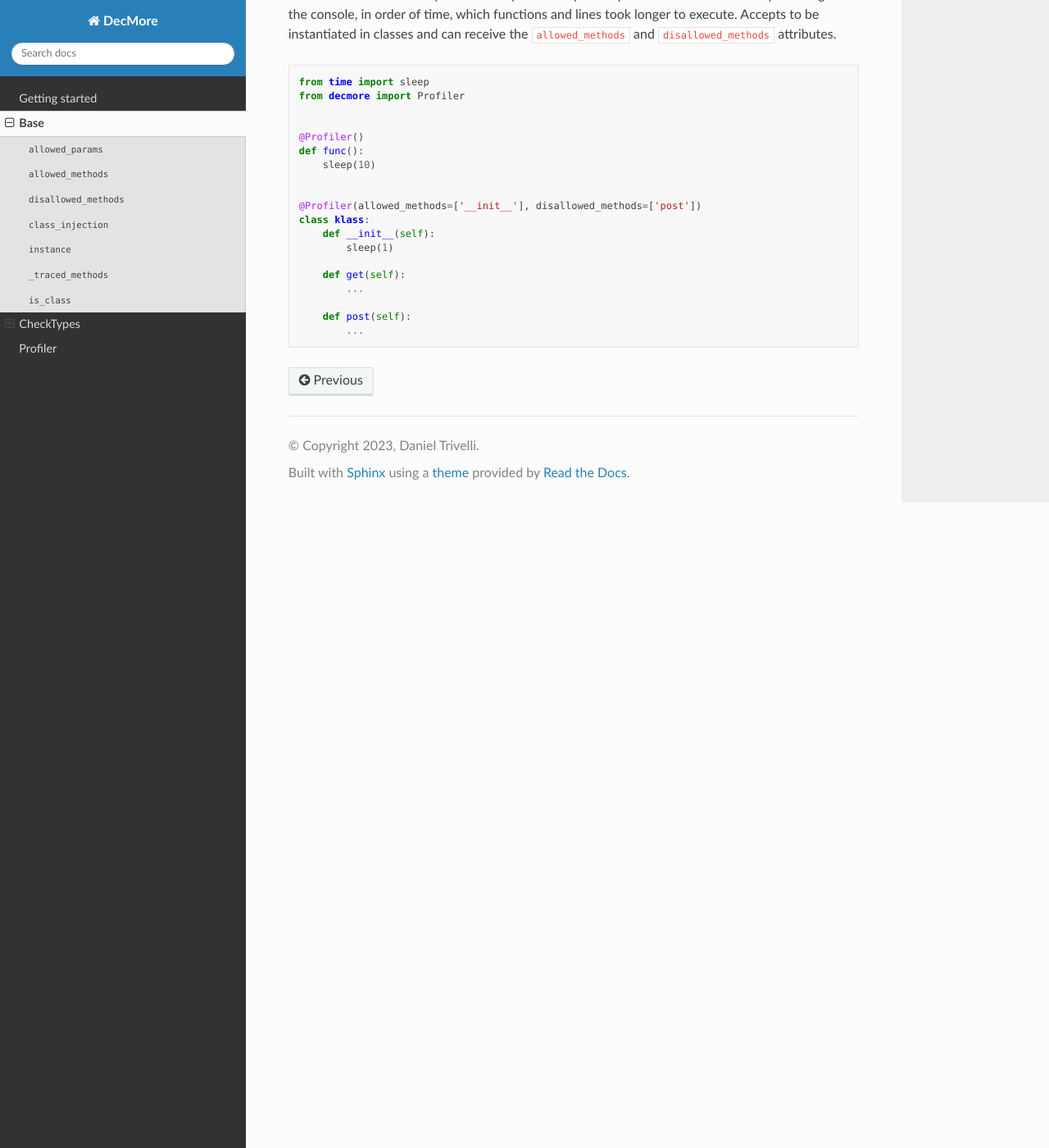
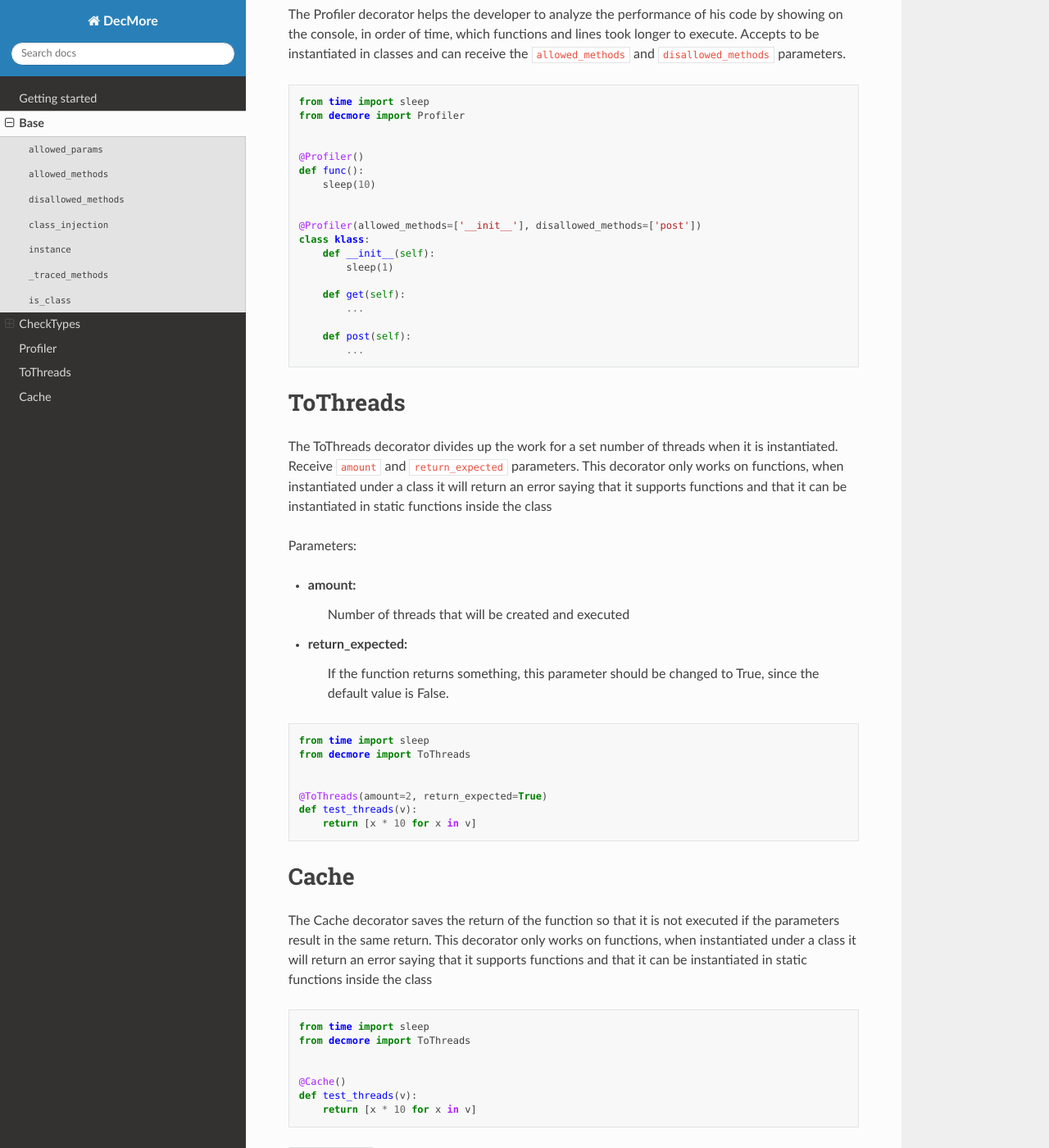
Before and after one commit to DanielTrivelli/decmore, a Sphinx documentation site: the page built from docs/decorators.rst, in a window 1280 px wide and 1400 px high, scrolled down 2703 px. Shown: the whole window at 82% size. Built offline with Sphinx 7.4.7 and the Read the Docs theme 2.0.0, drawn with Linux system fonts in a browser that asks for light colours.

Commit message:
Updating documentation for v1.1.0 release

```diff
--- a/docs/conf.py
+++ b/docs/conf.py
@@ -9,7 +9,7 @@
 project = 'DecMore'
 copyright = '2023, Daniel Trivelli'
 author = 'Daniel Trivelli'
-release = '1.0.1'
+release = '1.1.0'
 
 extensions = [
     'sphinx.ext.duration',
--- a/docs/decorators.rst
+++ b/docs/decorators.rst
@@ -117,7 +118,7 @@ Usage
 Profiler
 ===============
 The Profiler decorator helps the developer to analyze the performance of his code by showing on the console, in order of time, which functions and lines took longer to execute.
-Accepts to be instantiated in classes and can receive the ``allowed_methods`` and ``disallowed_methods`` attributes.
+Accepts to be instantiated in classes and can receive the ``allowed_methods`` and ``disallowed_methods`` parameters.
 
 .. code-block:: python
 
@@ -140,3 +141,43 @@ Accepts to be instantiated in classes and can receive the ``allowed_methods`` an
 
         def post(self):
             ...
+
+ToThreads
+===============
+The ToThreads decorator divides up the work for a set number of threads when it is instantiated.
+Receive ``amount`` and ``return_expected`` parameters.
+This decorator only works on functions, when instantiated under a class it will return an error saying that it supports functions and that it can be instantiated in static functions inside the class
+
+Parameters:
+
+* amount:
+    Number of threads that will be created and executed
+
+* return_expected:
+    If the function returns something, this parameter should be changed to True, since the default value is False.
+
+.. code-block:: python
+
+    from time import sleep
+    from decmore import ToThreads
+
+
+    @ToThreads(amount=2, return_expected=True)
+    def test_threads(v):
+        return [x * 10 for x in v]
+
+Cache
+===============
+The Cache decorator saves the return of the function so that it is not executed if the parameters result in the same return.
+This decorator only works on functions, when instantiated under a class it will return an error saying that it supports functions and that it can be instantiated in static functions inside the class
+
+
+.. code-block:: python
+
+    from time import sleep
+    from decmore import ToThreads
+
+
+    @Cache()
+    def test_threads(v):
+        return [x * 10 for x in v]
--- a/pyproject.toml
+++ b/pyproject.toml
@@ -6,7 +6,7 @@ build-backend = "setuptools.build_meta"
 
 [project]
 name = "decmore"
-version = "1.0.2"
+version = "1.1.0"
 authors = [
   {name="Daniel Trivelli", email="drtrivelli@gmail.com"},
 ]
--- a/src/decmore/__init__.py
+++ b/src/decmore/__init__.py
@@ -1,4 +1,6 @@
 from .param_type import CheckTypes
 from .profiler import Profiler
+from .thread import ToThreads
+from .memo import Cache
 
-__all__ = ["param_type", "profiler", "Profiler", "CheckTypes"]
+__all__ = ["Profiler", "CheckTypes", "ToThreads", "Cache"]
```
Also changed, not shown: other parts of docs/decorators.rst (+1 -0 lines).
